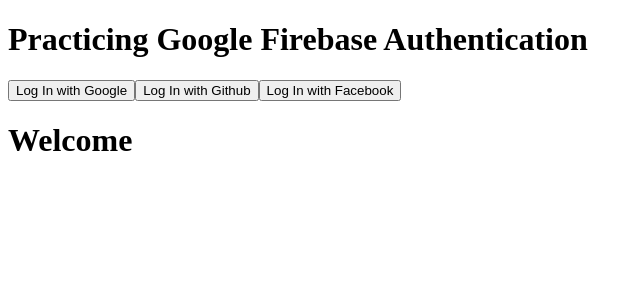
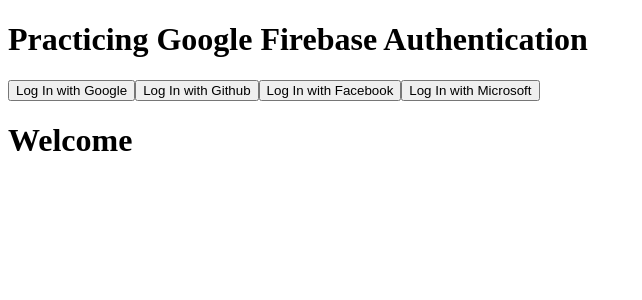
Before and after one commit to T4N51R/simple-firebase-authentication, a React (Create React App) app: page / in a window 1280 px wide. Shown: the top 300 px of the page, without its empty margins (0-642 px from the left). Built offline with nearby package versions, Linux system fonts and the light colour scheme.

Commit message:
Log In with Microsoft done

```diff
--- a/src/App.js
+++ b/src/App.js
@@ -1,6 +1,6 @@
 import './App.css';
 import app from './firebase.init';
-import { FacebookAuthProvider, getAuth, GithubAuthProvider, GoogleAuthProvider, signInWithPopup } from 'firebase/auth'
+import { FacebookAuthProvider, getAuth, GithubAuthProvider, GoogleAuthProvider, signInWithPopup, OAuthProvider } from 'firebase/auth'
 import { useState } from 'react';
 const auth = getAuth(app)
 
@@ -9,6 +9,7 @@
   const providerGoogle = new GoogleAuthProvider();
   const providerGithub = new GithubAuthProvider()
   const providerFacebook = new FacebookAuthProvider()
+  const providerMicrosoft = new OAuthProvider('microsoft.com')
   // Google Log in button
   const handleGoogleLogin = () => {
     signInWithPopup(auth, providerGoogle)
@@ -25,7 +26,7 @@
       .then(result => {
         const user = result.user;
         setUser(user);
-        console.log(user)
+
       }).catch(error => {
         console.log(error)
       })
@@ -38,7 +39,18 @@
       .then(result => {
         const user = result.user;
         setUser(user);
-        console.log(user)
+
+      }).catch(error => {
+        console.log(error)
+      })
+  }
+
+  //Handle Microsoft Login
+  const handleMicrosoftLogin = () => {
+    signInWithPopup(auth, providerMicrosoft)
+      .then(result => {
+        const credential = OAuthProvider.credentialFromResult(result);
+        console.log(result)
       }).catch(error => {
         console.log(error)
       })
@@ -52,6 +64,7 @@
       <button onClick={handleGoogleLogin}>Log In with Google</button>
       <button onClick={handleGithubLogin}>Log In with Github</button>
       <button onClick={handleFacebookLogin}>Log In with Facebook</button>
+      <button onClick={handleMicrosoftLogin}>Log In with Microsoft</button>
       <h1>Welcome {user.displayName}</h1>
       <img src={user.photoURL} alt="" />
     </div>
```
